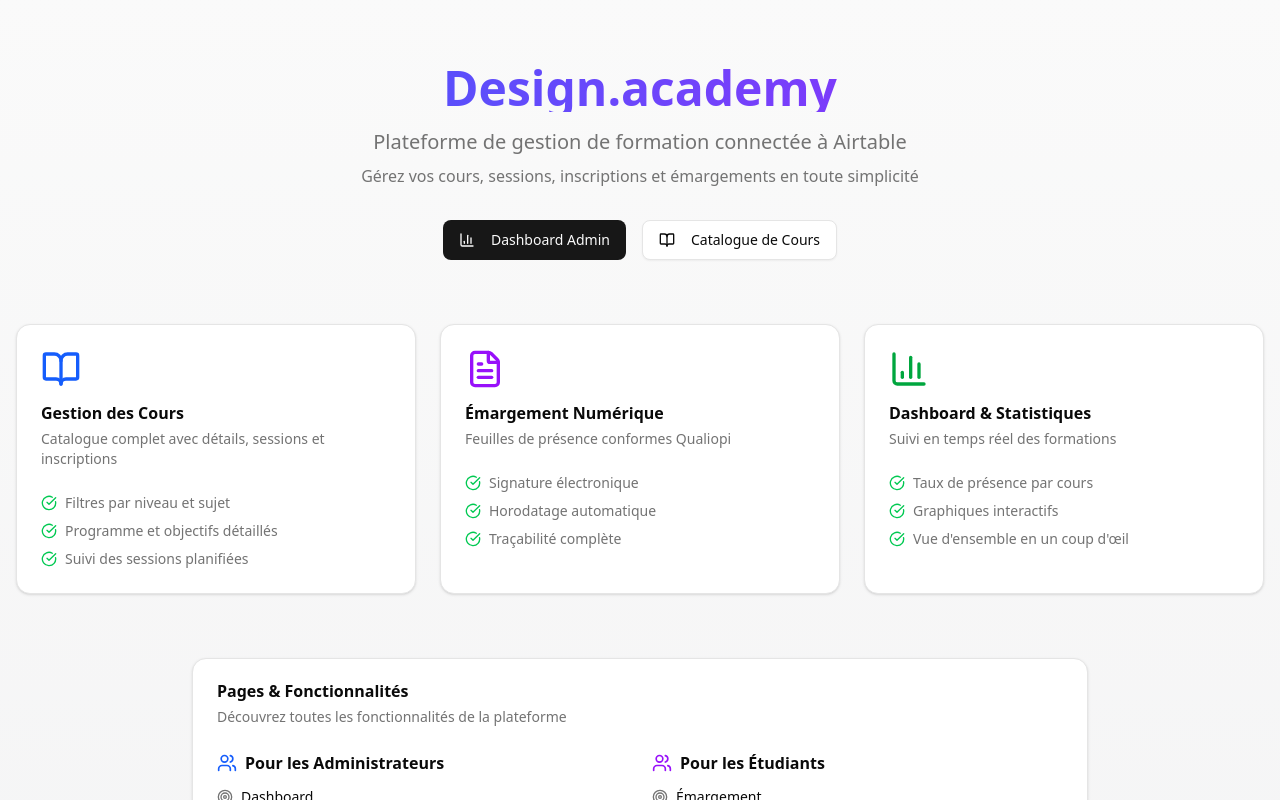
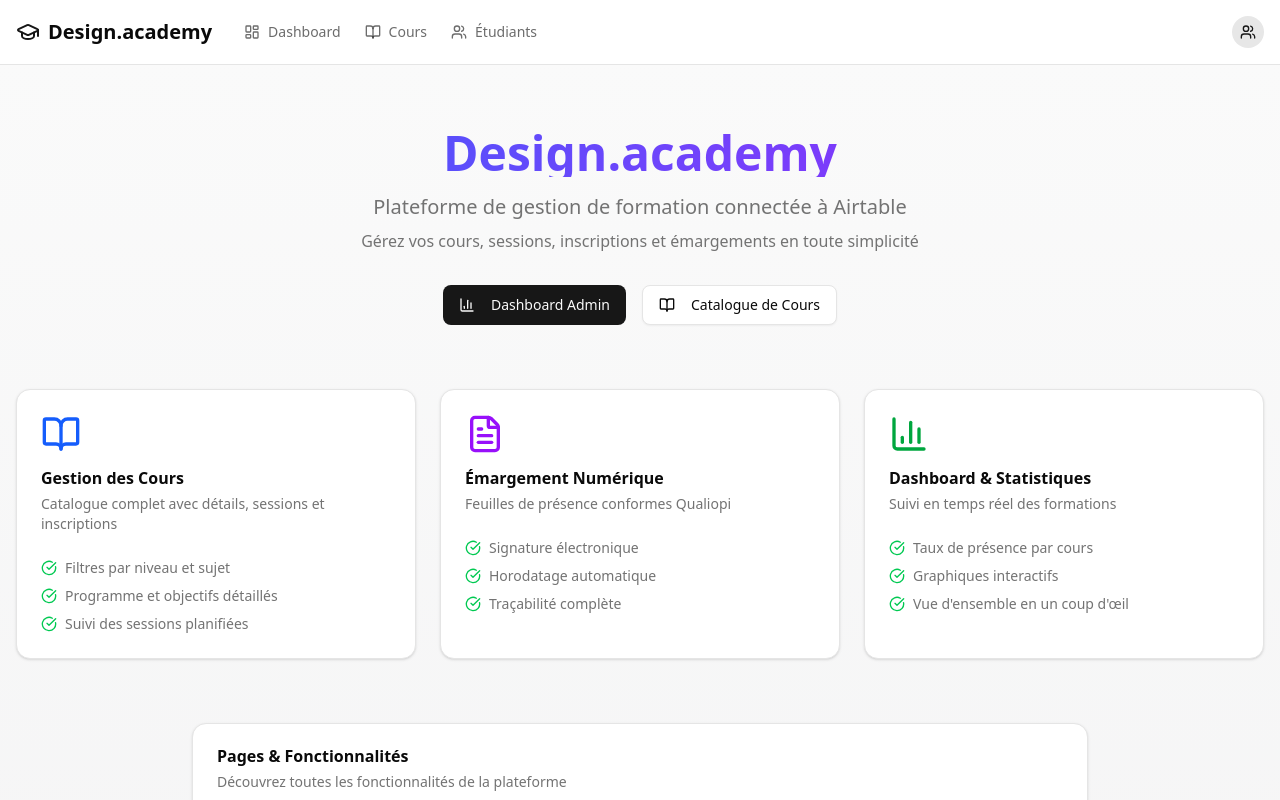
Before and after one commit to 0x10a/projet-final-airtable, a Next.js app: page / in a window 1280 px wide. Shown: the top 800 px of the page. Built offline with nearby package versions, Linux system fonts and the light colour scheme.

Commit message:
Fix getrecord()

```diff
--- a/app/cours/[id]/page.tsx
+++ b/app/cours/[id]/page.tsx
@@ -22,13 +22,14 @@
 } from '@/components/ui/table';
 
 interface CourseDetailPageProps {
-  params: {
+  params: Promise<{
     id: string;
-  };
+  }>;
 }
 
 export default async function CourseDetailPage({ params }: CourseDetailPageProps) {
-  const { id } = params;
+  // Next.js 15: params est maintenant une Promise
+  const { id } = await params;
 
   // Récupérer les détails du cours
   const course = await getRecord<CoursFields>(
@@ -47,7 +48,7 @@
   // Récupérer les étudiants inscrits
   const etudiantIds = inscriptions
     .map(i => i.fields.Étudiant?.[0])
-    .filter(Boolean) as string[];
+    .filter(id => id && id !== 'undefined' && id !== 'null') as string[]; // Filtrer les IDs invalides
 
   const etudiants = etudiantIds.length > 0
     ? (await Promise.all(
@@ -66,7 +67,9 @@
     : [];
 
   // Récupérer les sessions du cours
-  const sessionIds = course.fields.Sessions || [];
+  const sessionIds = (course.fields.Sessions || [])
+    .filter(id => id && id !== 'undefined' && id !== 'null'); // Filtrer les IDs invalides
+
   const sessions = sessionIds.length > 0
     ? (await Promise.all(
         sessionIds.map(async sessionId => {
--- a/app/cours/page.tsx
+++ b/app/cours/page.tsx
@@ -10,12 +10,21 @@
 
 export default async function CoursPage() {
   // Récupérer tous les cours depuis Airtable (SSR)
-  const courses = await getRecords<CoursFields>(
-    process.env.AIRTABLE_TABLE_COURS || 'Cours',
-    {
-      sort: [{ field: 'Date de début', direction: 'desc' }],
-    }
-  );
+  let courses: Array<{ id: string; fields: CoursFields }> = [];
+
+  try {
+    const result = await getRecords<CoursFields>(
+      process.env.AIRTABLE_TABLE_COURS || 'Cours',
+      {
+        sort: [{ field: 'Date de début', direction: 'desc' }],
+      }
+    );
+
+    // Filtrer les records invalides (sans id valide)
+    courses = result.filter(c => c && c.id && c.id !== 'undefined' && c.id !== 'null');
+  } catch (error) {
+    console.error('Erreur lors du chargement des cours:', error);
+  }
 
   return (
     <div className="container mx-auto py-10 space-y-8">
--- /dev/null
+++ b/app/etudiants/page.tsx
@@ -0,0 +1,135 @@
+/**
+ * Page Liste des Étudiants - /app/etudiants/page.tsx
+ */
+
+import { getRecords } from '@/lib/airtable';
+import type { EtudiantFields } from '@/lib/airtable';
+import { Card, CardContent, CardDescription, CardHeader, CardTitle } from '@/components/ui/card';
+import { Badge } from '@/components/ui/badge';
+import {
+  Table,
+  TableBody,
+  TableCell,
+  TableHead,
+  TableHeader,
+  TableRow,
+} from '@/components/ui/table';
+import { Users, Mail, Phone } from 'lucide-react';
+
+export default async function EtudiantsPage() {
+  // Récupérer tous les étudiants depuis Airtable (SSR)
+  let etudiants: Array<{ id: string; fields: EtudiantFields }> = [];
+
+  try {
+    const result = await getRecords<EtudiantFields>(
+      process.env.AIRTABLE_TABLE_ETUDIANTS || 'Étudiants',
+      {
+        sort: [{ field: 'Nom', direction: 'asc' }],
+      }
+    );
+
+    // Filtrer les records invalides
+    etudiants = result.filter(e => e && e.id && e.id !== 'undefined' && e.id !== 'null');
+  } catch (error) {
+    console.error('Erreur lors du chargement des étudiants:', error);
+  }
+
+  return (
+    <div className="container mx-auto py-10 space-y-8">
+      {/* En-tête */}
+      <div>
+        <h1 className="text-4xl font-bold">Étudiants</h1>
+        <p className="text-muted-foreground mt-2">
+          Gérez tous les étudiants inscrits à Design.academy
+        </p>
+      </div>
+
+      {/* Statistiques */}
+      <div className="grid gap-4 md:grid-cols-3">
+        <Card>
+          <CardHeader>
+            <CardTitle className="text-lg flex items-center gap-2">
+              <Users className="h-5 w-5" />
+              Total Étudiants
+            </CardTitle>
+          </CardHeader>
+          <CardContent>
+            <div className="text-3xl font-bold">{etudiants.length}</div>
+          </CardContent>
+        </Card>
+        <Card>
+          <CardHeader>
+            <CardTitle className="text-lg flex items-center gap-2">
+              <Mail className="h-5 w-5" />
+              Avec Email
+            </CardTitle>
+          </CardHeader>
+          <CardContent>
+            <div className="text-3xl font-bold">
+              {etudiants.filter(e => e.fields.Email).length}
+            </div>
+          </CardContent>
+        </Card>
+        <Card>
+          <CardHeader>
+            <CardTitle className="text-lg flex items-center gap-2">
+              <Phone className="h-5 w-5" />
+              Avec Téléphone
+            </CardTitle>
+          </CardHeader>
+          <CardContent>
+            <div className="text-3xl font-bold">
+              {etudiants.filter(e => e.fields.Téléphone).length}
+            </div>
+          </CardContent>
+        </Card>
+      </div>
+
+      {/* Tableau des étudiants */}
+      <Card>
+        <CardHeader>
+          <CardTitle>Tous les Étudiants</CardTitle>
+          <CardDescription>
+            Liste complète des étudiants inscrits
+          </CardDescription>
+        </CardHeader>
+        <CardContent>
+          {etudiants.length === 0 ? (
+            <p className="text-center py-8 text-muted-foreground">
+              Aucun étudiant trouvé
+            </p>
+          ) : (
+            <Table>
+              <TableHeader>
+                <TableRow>
+                  <TableHead>Nom</TableHead>
+                  <TableHead>Email</TableHead>
+                  <TableHead>Téléphone</TableHead>
+                  <TableHead>Adresse</TableHead>
+                </TableRow>
+              </TableHeader>
+              <TableBody>
+                {etudiants.map(etudiant => (
+                  <TableRow key={etudiant.id}>
+                    <TableCell className="font-medium">
+                      {etudiant.fields.Prénom} {etudiant.fields.Nom}
+                    </TableCell>
+                    <TableCell>
+                      {etudiant.fields.Email || '-'}
+                    </TableCell>
+                    <TableCell>
+                      {etudiant.fields.Téléphone || '-'}
+                    </TableCell>
+                    <TableCell className="max-w-xs truncate">
+                      {etudiant.fields.Adresse || '-'}
+                    </TableCell>
+                  </TableRow>
+                ))}
+              </TableBody>
+            </Table>
+          )}
+        </CardContent>
+      </Card>
+    </div>
+  );
+}
--- a/app/formulaires/[sessionId]/page.tsx
+++ b/app/formulaires/[sessionId]/page.tsx
@@ -12,13 +12,14 @@
 import { fr } from 'date-fns/locale';
 
 interface EmargementPageProps {
-  params: {
+  params: Promise<{
     sessionId: string;
-  };
+  }>;
 }
 
 export default async function EmargementPage({ params }: EmargementPageProps) {
-  const { sessionId } = params;
+  // Next.js 15: params est maintenant une Promise
+  const { sessionId } = await params;
 
   // Récupérer la session
   const session = await getRecord<SessionFields>(
--- a/app/layout.tsx
+++ b/app/layout.tsx
@@ -2,6 +2,7 @@
 import { Geist, Geist_Mono } from "next/font/google";
 import "./globals.css";
 import { Providers } from "@/components/providers";
+import { Navbar } from "@/components/layout/navbar";
 
 const geistSans = Geist({
   variable: "--font-geist-sans",
@@ -14,8 +15,8 @@
 });
 
 export const metadata: Metadata = {
-  title: "Airtable Dashboard - Next.js 15",
-  description: "Gestion de base de données Airtable avec Next.js, TypeScript et shadcn/ui",
+  title: "Design.academy - Gestion de Formation",
+  description: "Plateforme de gestion de formation avec Airtable",
 };
 
 export default function RootLayout({
@@ -29,7 +30,10 @@
         className={`${geistSans.variable} ${geistMono.variable} antialiased`}
       >
         <Providers>
-          {children}
+          <Navbar />
+          <main className="min-h-screen">
+            {children}
+          </main>
         </Providers>
       </body>
     </html>
--- a/components/custom/CourseTable.tsx
+++ b/components/custom/CourseTable.tsx
@@ -107,11 +107,21 @@
       id: 'actions',
       header: 'Actions',
       cell: ({ row }) => {
+        const courseId = row.original.id;
+
         return (
           <Button
             variant="ghost"
             size="sm"
-            onClick={() => router.push(`/cours/${row.original.id}`)}
+            onClick={() => {
+              console.log('[CourseTable] Navigation vers cours:', courseId);
+              if (!courseId || courseId === 'undefined') {
+                console.error('[CourseTable] ID de cours invalide:', row.original);
+                alert('Erreur: ID de cours invalide');
+                return;
+              }
+              router.push(`/cours/${courseId}`);
+            }}
           >
             <Eye className="h-4 w-4 mr-2" />
             Voir détails
--- /dev/null
+++ b/components/layout/navbar.tsx
@@ -0,0 +1,80 @@
+/**
+ * Navbar - Barre de navigation principale
+ */
+
+'use client';
+
+import Link from 'next/link';
+import { usePathname } from 'next/navigation';
+import { BookOpen, Users, LayoutDashboard, FileText, GraduationCap } from 'lucide-react';
+import { cn } from '@/lib/utils';
+
+const navItems = [
+  {
+    label: 'Accueil',
+    href: '/',
+    icon: GraduationCap,
+  },
+  {
+    label: 'Dashboard',
+    href: '/dashboard',
+    icon: LayoutDashboard,
+  },
+  {
+    label: 'Cours',
+    href: '/cours',
+    icon: BookOpen,
+  },
+  {
+    label: 'Étudiants',
+    href: '/etudiants',
+    icon: Users,
+  },
+];
+
+export function Navbar() {
+  const pathname = usePathname();
+
+  return (
+    <header className="sticky top-0 z-50 w-full border-b bg-background/95 backdrop-blur supports-[backdrop-filter]:bg-background/60">
+      <div className="w-full px-4">
+        <div className="container mx-auto flex h-16 items-center">
+          {/* Logo */}
+          <Link href="/" className="flex items-center space-x-2 mr-8">
+            <GraduationCap className="h-6 w-6 text-primary" />
+            <span className="font-bold text-xl">Design.academy</span>
+          </Link>
+
+          {/* Navigation */}
+          <nav className="flex items-center space-x-6 text-sm font-medium flex-1">
+            {navItems.slice(1).map((item) => {
+              const Icon = item.icon;
+              const isActive = pathname === item.href || pathname.startsWith(item.href + '/');
+
+              return (
+                <Link
+                  key={item.href}
+                  href={item.href}
+                  className={cn(
+                    'flex items-center gap-2 transition-colors hover:text-foreground/80',
+                    isActive ? 'text-foreground' : 'text-foreground/60'
+                  )}
+                >
+                  <Icon className="h-4 w-4" />
+                  {item.label}
+                </Link>
+              );
+            })}
+          </nav>
+
+          {/* User section (placeholder) */}
+          <div className="flex items-center gap-2">
+            <div className="h-8 w-8 rounded-full bg-primary/10 flex items-center justify-center">
+              <Users className="h-4 w-4 text-primary" />
+            </div>
+          </div>
+        </div>
+      </div>
+    </header>
+  );
+}
```
Also changed, not shown: lib/airtable.ts (+13 -8 lines).
